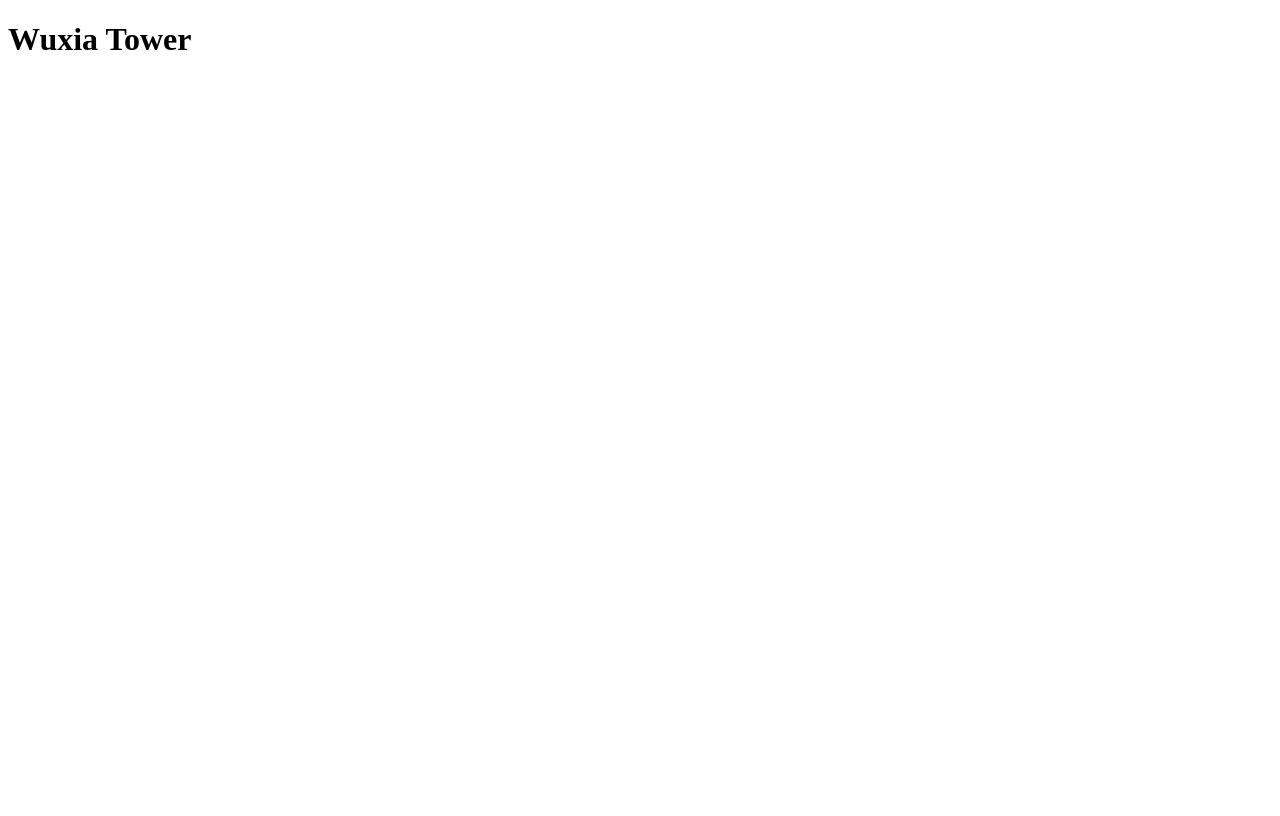
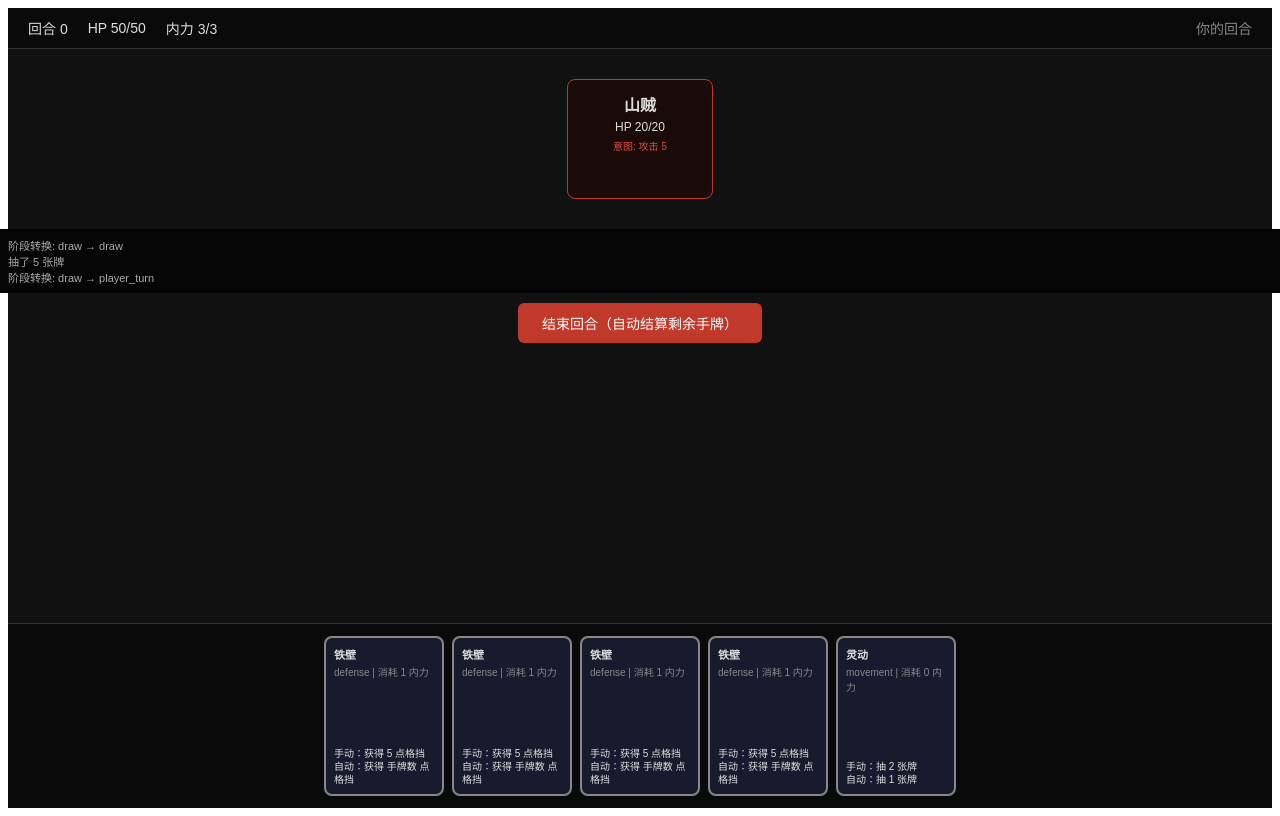
Before and after one commit to starsabc/slay, a React (Vite) app: page / in a window 1280 px wide. Built offline with nearby package versions, Linux system fonts and the light colour scheme.

Commit message:
feat: assemble App with full turn cycle: manual play → auto resolve → enemy turn

```diff
--- a/src/App.tsx
+++ b/src/App.tsx
@@ -1,5 +1,27 @@
-function App() {
-  return <h1>Wuxia Tower</h1>
-}
+import React from 'react';
+import { BattleView } from './ui/BattleView';
+import { HandArea } from './ui/HandArea';
+import { PlayerInfo } from './ui/PlayerInfo';
+import { EnemyArea } from './ui/EnemyArea';
 
-export default App
+const App: React.FC = () => {
+  return (
+    <div style={{
+      minHeight: '100vh',
+      background: '#111',
+      color: '#ddd',
+      fontFamily: 'sans-serif',
+      display: 'flex',
+      flexDirection: 'column',
+    }}>
+      <PlayerInfo />
+      <div style={{ flex: 1 }}>
+        <EnemyArea />
+        <BattleView />
+      </div>
+      <HandArea />
+    </div>
+  );
+};
+
+export default App;
--- /dev/null
+++ b/src/ui/BattleView.tsx
@@ -0,0 +1,91 @@
+import React, { useEffect } from 'react';
+import { useGameStore } from '../store/gameStore';
+
+interface Props {
+  onPhaseChange?: (phase: string) => void;
+}
+
+export const BattleView: React.FC<Props> = ({ onPhaseChange }) => {
+  const phase = useGameStore(s => s.battleState?.phase ?? 'draw');
+  const events = useGameStore(s => s.events);
+  const initBattle = useGameStore(s => s.initBattle);
+  const endTurn = useGameStore(s => s.endTurn);
+  const enemyTurn = useGameStore(s => s.enemyTurn);
+
+  useEffect(() => {
+    initBattle();
+  }, []);
+
+  useEffect(() => {
+    onPhaseChange?.(phase);
+  }, [phase]);
+
+  const handleEndTurn = () => {
+    if (phase === 'player_turn') {
+      endTurn();
+    }
+  };
+
+  const handleNextPhase = () => {
+    if (phase === 'enemy_turn' || phase === 'auto_resolve') {
+      enemyTurn();
+    }
+  };
+
+  return (
+    <div style={{
+      display: 'flex',
+      flexDirection: 'column',
+      alignItems: 'center',
+      gap: 10,
+    }}>
+      {/* Battle log */}
+      <div style={{
+        maxHeight: 100, overflow: 'auto', width: '100%',
+        padding: 8, fontSize: 11, color: '#aaa',
+        background: '#050505',
+      }}>
+        {events.map((e, i) => (
+          <div key={i}>
+            {e.type === 'damage' && `${e.targetId === 'player' ? '玩家' : '敌人'} 受到 ${e.amount} 点伤害`}
+            {e.type === 'block' && `玩家 获得 ${e.amount} 点格挡`}
+            {e.type === 'draw' && `抽了 ${e.count} 张牌`}
+            {e.type === 'card_played' && `${e.isAuto ? '自动' : '手动'}打出了一张牌`}
+            {e.type === 'phase_change' && `阶段转换: ${e.from} → ${e.to}`}
+            {e.type === 'enemy_defeated' && '敌人被击败！'}
+            {e.type === 'player_defeated' && '玩家被击败！'}
+          </div>
+        ))}
+      </div>
+
+      {/* Controls */}
+      <div style={{ display: 'flex', gap: 12 }}>
+        {phase === 'player_turn' && (
+          <button onClick={handleEndTurn} style={btnStyle}>
+            结束回合（自动结算剩余手牌）
+          </button>
+        )}
+        {(phase === 'auto_resolve' || phase === 'enemy_turn') && (
+          <button onClick={handleNextPhase} style={btnStyle}>
+            继续
+          </button>
+        )}
+        {(phase === 'victory' || phase === 'defeat') && (
+          <button onClick={() => initBattle()} style={btnStyle}>
+            重新开始
+          </button>
+        )}
+      </div>
+    </div>
+  );
+};
+
+const btnStyle: React.CSSProperties = {
+  padding: '10px 24px',
+  fontSize: 14,
+  background: '#c0392b',
+  color: '#fff',
+  border: 'none',
+  borderRadius: 6,
+  cursor: 'pointer',
+};
```
Also changed, not shown: src/main.tsx (+7 -7 lines).
